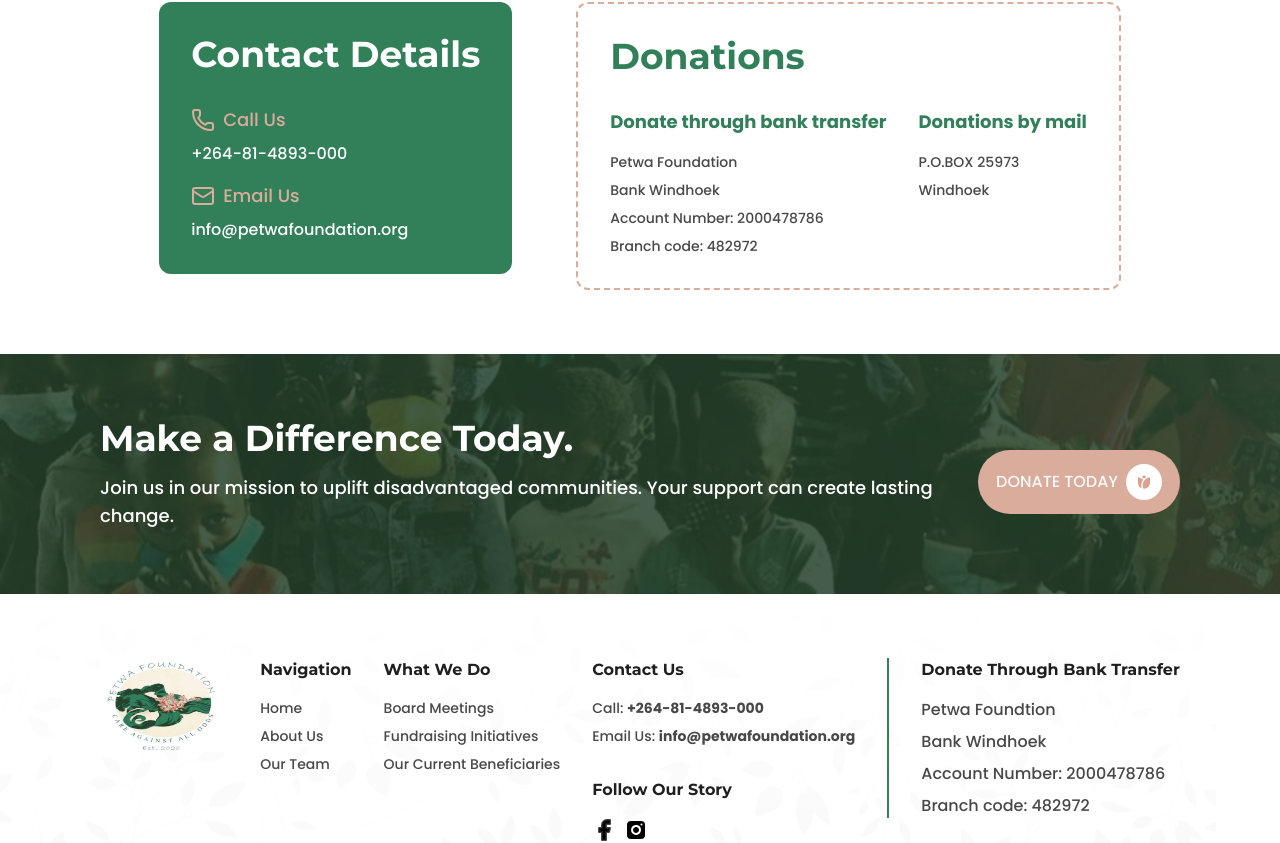
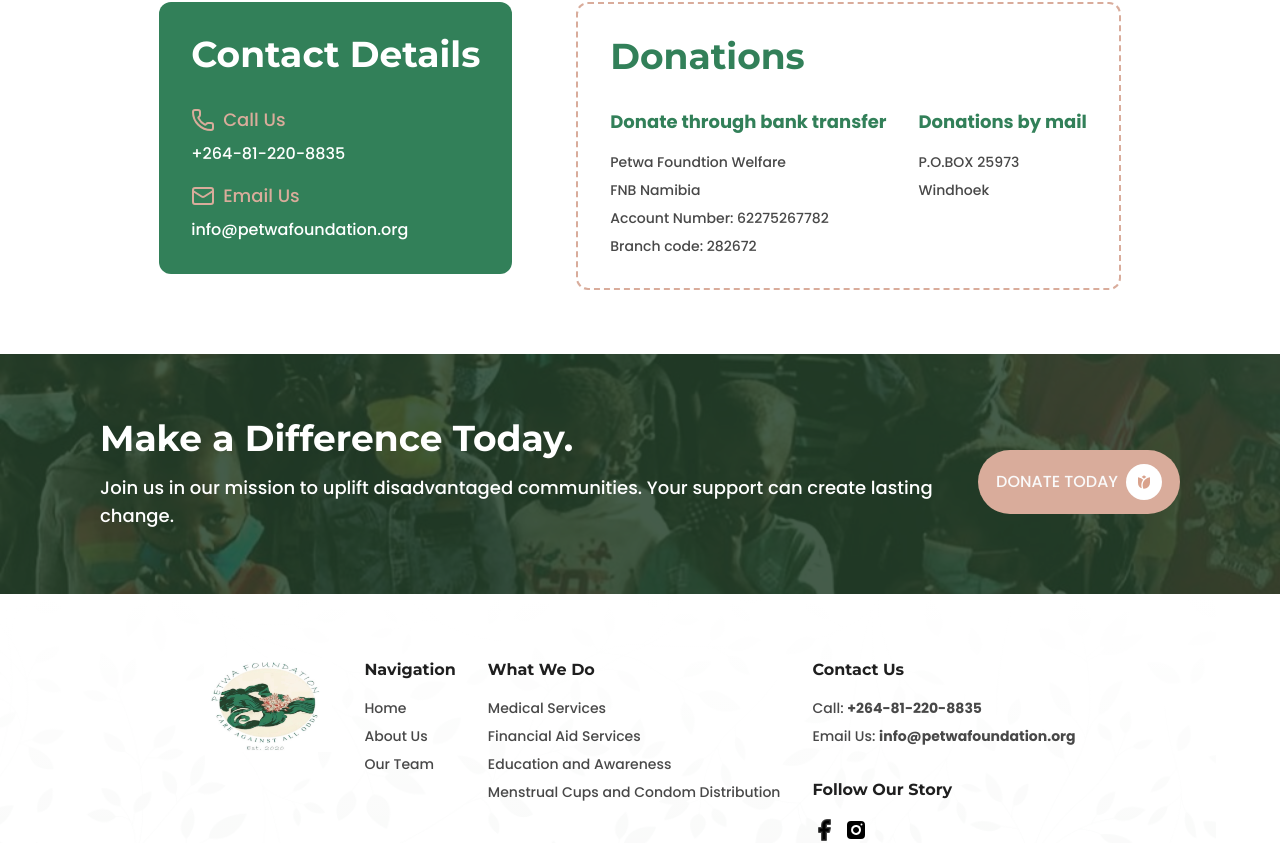
Before and after one commit to bi-dynamics/petwa-foundation, a Next.js app: page /contact-petwa-foundation in a window 1280 px wide. Shown: the part 508-1351 px from the top of the page. Built offline with nearby package versions, Linux system fonts and the light colour scheme.

Commit message:
Content updates

```diff
--- a/src/app/contact-petwa-foundation/page.tsx
+++ b/src/app/contact-petwa-foundation/page.tsx
@@ -35,8 +35,8 @@
                 <Phone />
                 Call Us
               </div>
-              <Link href="tel:+264-81-4893-000" className="text-white">
-                +264-81-4893-000
+              <Link href="tel:+264-81-220-8835" className="text-white">
+                +264-81-220-8835
               </Link>
             </div>
             <div className=" w-full flex flex-col items-start justify-start gap-2">
@@ -61,10 +61,10 @@
                 Donate through bank transfer
               </div>
               <div className="flex flex-col items-start justify-start text-sm gap-2 text-[#1f1f1fd0]">
-                <p>Petwa Foundation</p>
-                <p>Bank Windhoek</p>
-                <p>Account Number: 2000478786</p>
-                <p>Branch code: 482972</p>
+                <p>Petwa Foundtion Welfare</p>
+                <p>FNB Namibia</p>
+                <p>Account Number: 62275267782</p>
+                <p>Branch code: 282672</p>
               </div>
             </div>
             <div className=" w-full flex flex-col items-start justify-start gap-4">
--- a/src/app/page.tsx
+++ b/src/app/page.tsx
@@ -45,7 +45,7 @@
             </p>
           </div>
           <div className="flex flex-col items-center justify-center md:justify-start sm:flex-row gap-4">
-            <Link href="/contact-us">
+            <Link href="/contact-petwa-foundation">
               <Button
                 size="lg"
                 className="w-fit mt-4 bg-petwaPink rounded-full text-base flex items-center justify-center gap-2 py-[32px] px-[18px] font-medium"
@@ -66,13 +66,17 @@
                 </div>
               </Button>
             </Link>
-            <Link href="/contact-us">
+            <Link
+              download="PETWA-FOUNDATION-COMPANY-PROFILE-2025.pdf"
+              href="PETWA-FOUNDATION-COMPANY-PROFILE-2025.pdf"
+              target="_blank"
+            >
               <Button
                 size="lg"
-                className="w-fit mt-4 bg-petwaGreen rounded-full text-base flex items-center justify-center gap-2 py-[32px] px-[18px] font-medium"
+                className="w-fit mt-4 border-2 bg-transparent border-petwaGreen rounded-full text-base flex items-center justify-center gap-2 py-[32px] px-[18px] font-medium text-black hover:text-white hover:border-transparent"
               >
-                LEARN MORE
-                <div className="bg-white p-[10px] rounded-full">
+                COMPANY PROFILE
+                <div className="bg-petwaGreen p-[10px] rounded-full">
                   <svg
                     xmlns="http://www.w3.org/2000/svg"
                     width={24}
@@ -80,7 +84,7 @@
                     viewBox="0 0 24 24"
                   >
                     <path
-                      fill="#328059"
+                      fill="white"
                       d="M12.455 2.309L12 2.076l-.455.233a12 12 0 0 0-3.09 2.265A14 14 0 0 1 12 7.202a14 14 0 0 1 3.544-2.628a12 12 0 0 0-3.089-2.265m-1.756 6.425a11.98 11.98 0 0 0-6.518-3.536L3 4.98V13a9 9 0 0 0 5.697 8.374A14 14 0 0 1 8 17c0-3.092 1.002-5.95 2.7-8.266M21 4.981l-1.18.217C14.232 6.224 10 11.117 10 17c0 1.536.29 3.007.817 4.36l.24.615c.314.01.629.025.943.025a9 9 0 0 0 9-9z"
                     ></path>
                   </svg>
--- a/src/components/Footer.tsx
+++ b/src/components/Footer.tsx
@@ -49,13 +49,16 @@
             </h4>
             <div className="flex flex-col gap-2 items-start justify-start text-[#1f1f1fd0]">
               <Link href="/" className="text-sm hover:text-petwaGreen">
-                Board Meetings
+                Medical Services
               </Link>
               <Link href="/" className="text-sm hover:text-petwaGreen">
-                Fundraising Initiatives
+                Financial Aid Services
               </Link>
               <Link href="/" className="text-sm hover:text-petwaGreen">
-                Our Current Beneficiaries
+                Education and Awareness
+              </Link>
+              <Link href="/" className="text-sm hover:text-petwaGreen">
+                Menstrual Cups and Condom Distribution
               </Link>
             </div>
           </div>
@@ -66,10 +69,10 @@
                 Contact Us
               </h4>
               <div className="flex flex-col gap-2 items-start justify-start text-[#1f1f1fd0]">
-                <Link href="tel:+264-81-4893-000" className="text-sm">
+                <Link href="tel:+264-81-220-8835" className="text-sm">
                   Call:{" "}
                   <strong className="hover:text-petwaGreen">
-                    +264-81-4893-000
+                    +264-81-220-8835
                   </strong>
                 </Link>
                 <Link
@@ -112,10 +115,10 @@
               Donate Through Bank Transfer
             </h4>
             <div className="flex flex-col gap-2 items-start justify-start text-[#1f1f1fd0]">
-              <p>Petwa Foundtion</p>
-              <p>Bank Windhoek</p>
-              <p>Account Number: 2000478786</p>
-              <p>Branch code: 482972</p>
+              <p>Petwa Foundtion Welfare</p>
+              <p>FNB Namibia</p>
+              <p>Account Number: 62275267782</p>
+              <p>Branch code: 282672</p>
             </div>
           </div>
           <div className="flex flex-col items-start justify-start gap-4">
--- a/src/components/Navbar.tsx
+++ b/src/components/Navbar.tsx
@@ -48,7 +48,24 @@
   {
     title: "WHAT WE DO",
     href: "/about-petwa-foundation",
-    dropdown: [],
+    dropdown: [
+      {
+        title: "MEDICAL SERVICES ",
+        href: "/",
+      },
+      {
+        title: "FINANCIAL AID SERVICES",
+        href: "/",
+      },
+      {
+        title: "EDUCATION AND AWARENESS",
+        href: "/",
+      },
+      {
+        title: "MENSTRUAL CUPS AND CONDOM DISTRIBUTION",
+        href: "/",
+      },
+    ],
   },
   {
     title: "PROJECTS",
@@ -102,13 +119,13 @@
                       onClick={() => setOpenDropdown((prev) => !prev)}
                     />
                   </Link>
-                  <ul className="md:group-hover:block transition-all bg-petwaGreen text-sm absolute hidden text-white w-40 space-y-2 py-4 p-2 rounded-md">
+                  <ul className="md:group-hover:block transition-all bg-white text-sm absolute font-montserrat hidden text-[#4d4d4d] w-40 space-y-2 px-4 py-2 rounded-md">
                     {link.dropdown?.map((dropdownLink, dropdownIndex) => {
                       return (
                         <Link
                           key={dropdownIndex}
                           href={dropdownLink.href as string}
-                          className="hidden md:block hover:pl-2 transition-all hover:text-petwaPink"
+                          className="hidden md:block hover:pl-2 font-medium border-b border-b-petwaGreen last:border-b-0 pb-2 last:pb-0 transition-all hover:text-petwaPink"
                         >
                           {dropdownLink.title as string}
                         </Link>
@@ -134,12 +151,12 @@
           {hyperlinks.map((link, index) => {
             if (link.CTA) {
               return (
-                <Link key={index} href="/contact-us">
+                <Link key={index} href={link.href}>
                   <Button
                     size="lg"
                     className="w-fit bg-petwaPink rounded-full text-base flex items-center justify-center gap-2 py-[32px] px-[18px] font-medium"
                   >
-                    DONATE
+                    {link.title}
                     <div className="bg-white rounded-full p-[10px]">
                       <svg
                         xmlns="http://www.w3.org/2000/svg"
@@ -177,7 +194,7 @@
           <MenuIcon size={32} className="text-petwaGreen" />
         </DrawerTrigger>
       </div>
-      <DrawerContent className="bg-white border border-benzelBlueShade">
+      <DrawerContent className="bg-white h-screen overflow-y-scroll">
         <DrawerHeader className="flex flex-col">
           <DrawerClose className=" self-end">
             <XIcon size={32} className="text-petwaGreen" />
@@ -247,8 +264,21 @@
                 />
               )}
             </Link>
-            {openDropdown && (
-              <ul className="text-base text-petwaGreen flex flex-col gap-2 items-start justify-center text-left"></ul>
+            {openWhatDropdown && (
+              <ul className="text-base text-petwaGreen flex flex-col gap-2 items-start justify-center text-left">
+                <Link className="active:text-petwaPink" href="/">
+                  Medical Services
+                </Link>
+                <Link className="active:text-petwaPink" href="/">
+                  Financial Aid Services
+                </Link>
+                <Link className="active:text-petwaPink" href="/">
+                  Education and Awareness
+                </Link>
+                <Link className="active:text-petwaPink" href="/">
+                  Menstrual Cups and Condom Distribution
+                </Link>
+              </ul>
             )}
             <Link
               href="/about-petwa-foundation"
```
Also changed, not shown: 1 other file (tests, documents, lock files or other folders).
